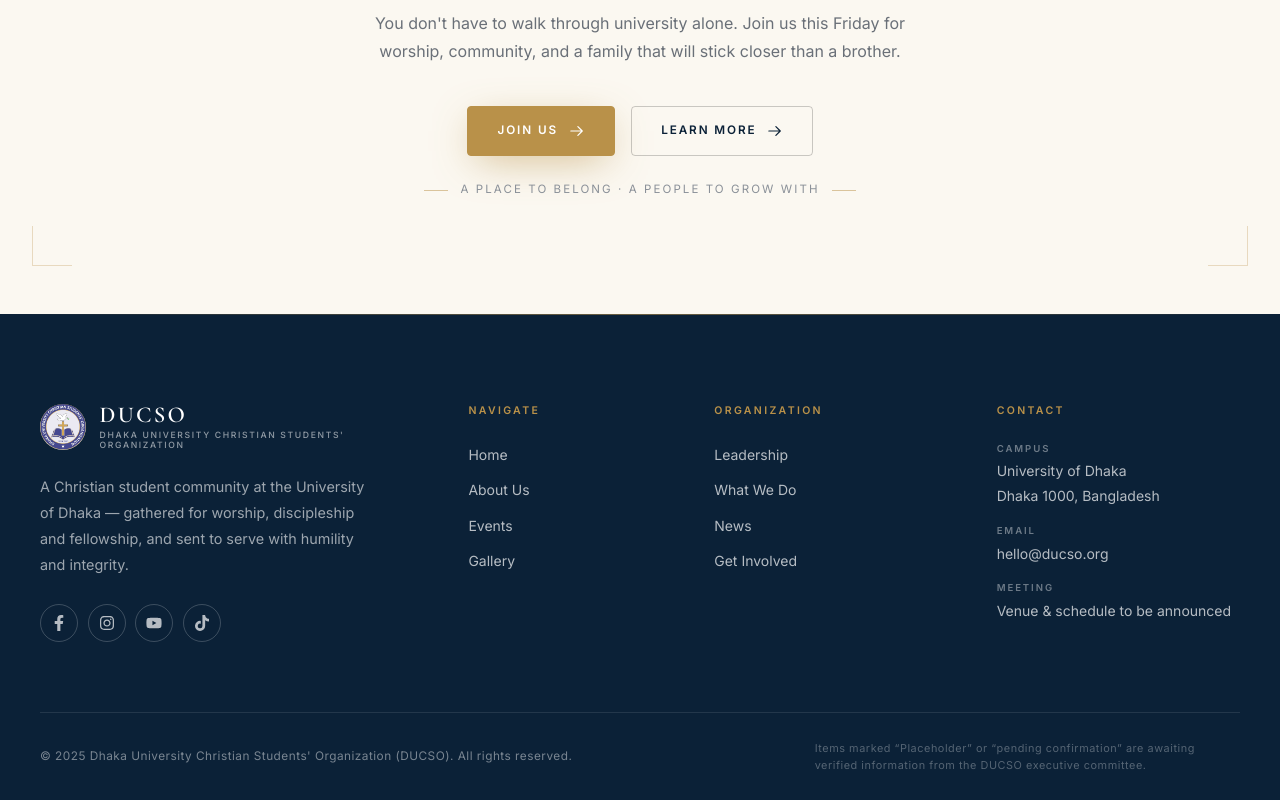
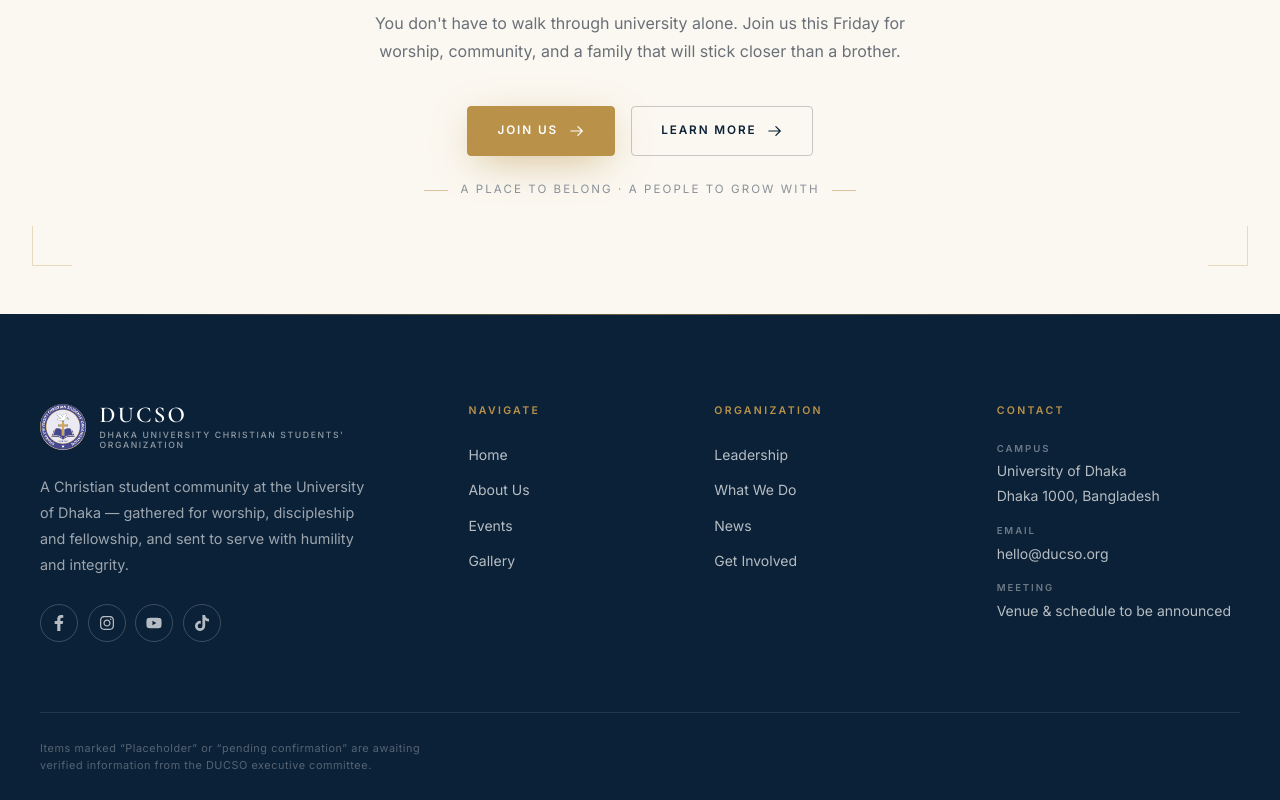
Before and after one commit to riteshgharti333/dusco, a Next.js app: page / in a window 1280 px wide. Shown: the part 9360-10160 px from the top of the page. Built offline with nearby package versions, Linux system fonts and the light colour scheme.

Commit message:
fix: remove dynamic year from footer bottom bar to resolve build/hydration error

```diff
--- a/app/components/Footer.tsx
+++ b/app/components/Footer.tsx
@@ -6,7 +6,6 @@ import { motion } from "framer-motion";
 import { FaFacebookF, FaInstagram, FaYoutube, FaTiktok } from "react-icons/fa";
 
 const EASE = [0.22, 1, 0.36, 1] as const;
-const YEAR = 2025;
 
 const socials = [
   { name: "Facebook", icon: FaFacebookF, href: "#" },
@@ -174,11 +173,7 @@ const Footer = () => {
         </motion.div>
 
         {/* ── BOTTOM BAR ── */}
-        <div className="flex flex-wrap items-center justify-between gap-4 border-t border-white/10 py-[1.7rem] text-[.74rem] tracking-[.04em] text-white/45">
-          <p>
-            © {YEAR} Dhaka University Christian Students&apos; Organization
-            (DUCSO). All rights reserved.
-          </p>
+        <div className="border-t border-white/10 py-[1.7rem]">
           <p className="max-w-[62ch] text-[.68rem] tracking-[.05em] text-white/30">
             Items marked &ldquo;Placeholder&rdquo; or &ldquo;pending
             confirmation&rdquo; are awaiting verified information from the DUCSO
```
